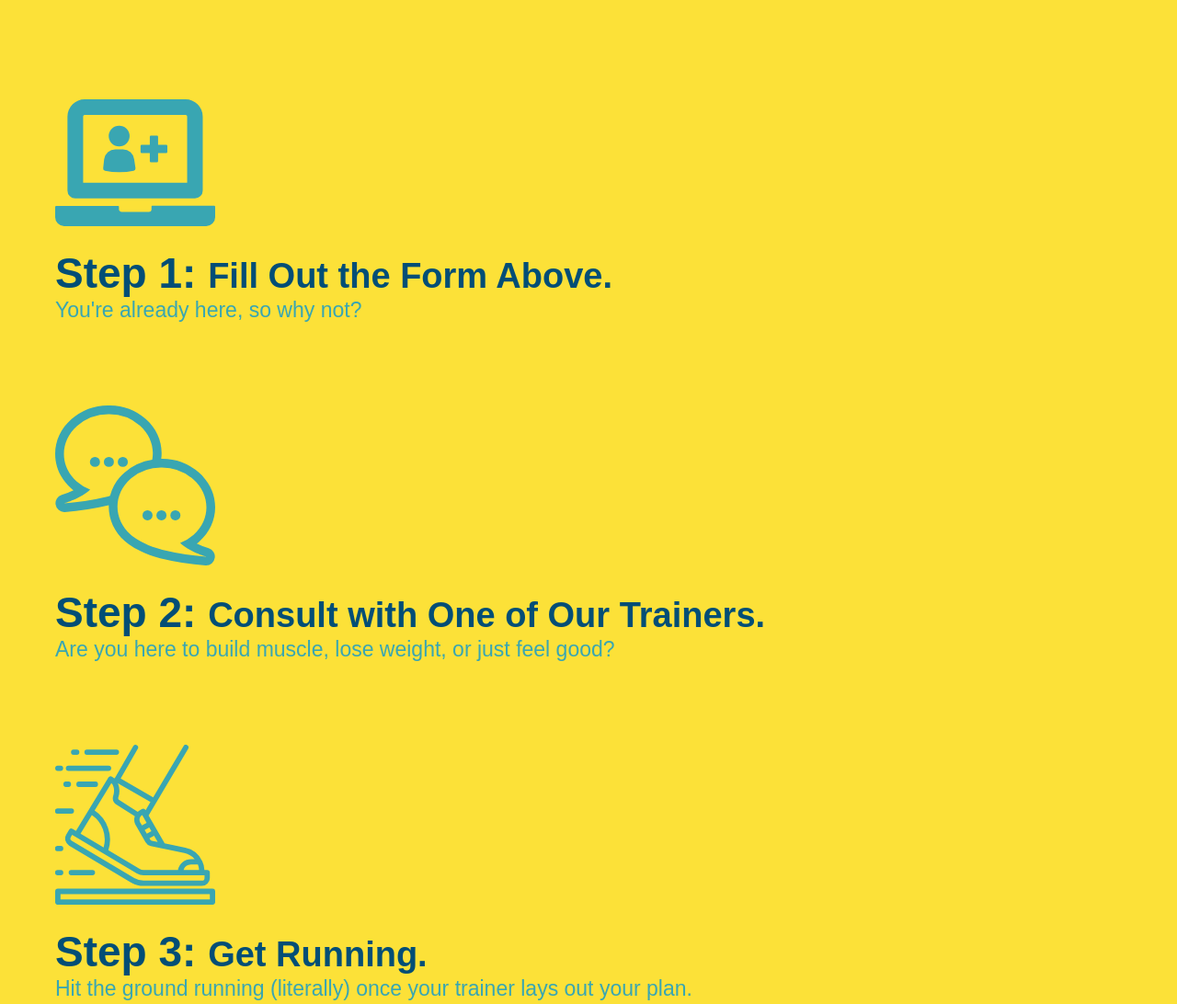
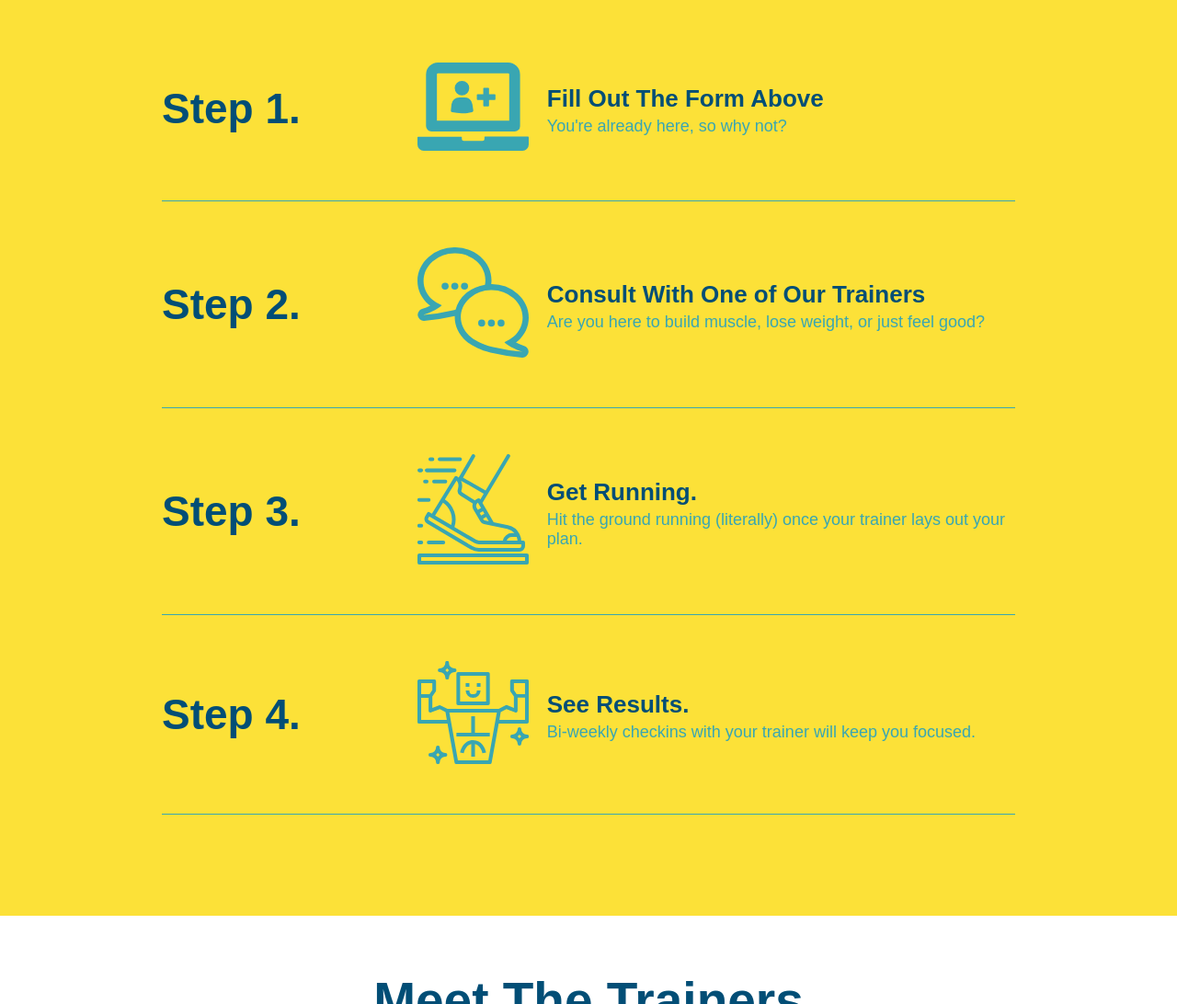
Before and after one commit to ScarElite/run-buddy, a plain HTML site: page index.html in a window 1280 px wide. Shown: the part 1260-2352 px from the top of the page at 92% size. Drawn offline with Linux system fonts and the light colour scheme.

Commit message:
add flexbox to the steps

```diff
--- a/assets/css/style.css
+++ b/assets/css/style.css
@@ -178,28 +178,52 @@ section {
     background: #fce138;
 }
 
-.steps div {
-    margin-bottom: 80px;
+.step {
+    margin: 50px auto;
+    padding-bottom: 50px;
+    width: 80%;
+    border-bottom: 1px solid #39a6b2;
+    display: flex;
+    flex-wrap: wrap;
+    align-items: center;
+    justify-content: space-between;
 }
 
-.steps img {
-    width: 15%;
-    margin: 10px 0;
+.step-text {
+    flex: 12;
 }
 
-.steps h3 {
+.step h3 {
+    flex: 1 30%;
     color: #024e76;
     font-size: 46px;
-    margin-top: 10px;
 }
 
-.steps p {
-    color: #39a6b2;
-    font-size: 23px;
+.step-info {
+    display: flex;
+    flex-wrap: wrap;
+    align-items: center;
+    flex: 2 70%;
 }
 
-.steps span {
-    font-size: 38px;
+.step-text p {
+    color: #39a6b2;
+    font-size: 18px;
+}
+
+.step-text h4 {
+    font-size: 26px;
+    line-height: 1.5;
+    color: #024e76;
+}
+
+.step-img {
+    flex: 1 12%;
+    margin-right: 20px;
+}
+
+.step-img img {
+    max-width: 100%;
 }
 
 /* .trainers {
--- a/index.html
+++ b/index.html
@@ -92,28 +92,63 @@
 </div>
 
     <div>
-        <!-- insert img element -->
+        <div class="step">
+            <h3>Step 1.</h3>
+            <div class="step-info">
+                <div class="step-img">
                     <img src="./assets/images/step-1.svg" alt=""/>
-        <h3> Step 1: <span>Fill Out the Form Above.</span></h3>
+                </div>
+                <div class="step-text">
+                    <h4>Fill Out The Form Above</h4>
                     <p>You're already here, so why not?</p>
+                </div>
+            </div>
+        </div>
     </div>
 
     <div>
+        <div class="step">
+            <h3>Step 2.</h3>
+            <div class="step-info">
+                <div class="step-img">
                     <img src="./assets/images/step-2.svg" alt=""/>
-        <h3>Step 2: <span>Consult with One of Our Trainers.</span></h3>
+                </div>
+                <div class="step-text">
+                    <h4>Consult With One of Our Trainers</h4>
                     <p>Are you here to build muscle, lose weight, or just feel good?</p>
+                </div>
+            </div>
+        </div>
     </div>
 
     <div>
+        <div class="step">
+            <h3>Step 3.</h3>
+            <div class="step-info">
+                <div class="step-img">
                     <img src="./assets/images/step-3.svg" alt=""/>
-        <h3>Step 3: <span>Get Running.</span></h3>
+                </div>
+                <div class="step-text">
+                    <h4>Get Running.</h4>
                     <p>Hit the ground running (literally) once your trainer lays out your plan.</p>
+                </div>
+            </div>
+        </div>
     </div>
 
     <div>
+        <div class="step">
+            <h3>Step 4.</h3>
+            <div class="step-info">
+                <div class="step-img">
                     <img src="./assets/images/step-4.svg" alt=""/>
-        <h3>Step 4: <span>See Results.</span></h3>
+                </div>
+                <div class="step-text">
+                    <h4>See Results.</h4>
                     <p>Bi-weekly checkins with your trainer will keep you focused.</p>
+                </div>
+            </div>
+        </div>
     </div>
 </section>
 
```
Lines whose indentation alone changed are shown as unchanged.
